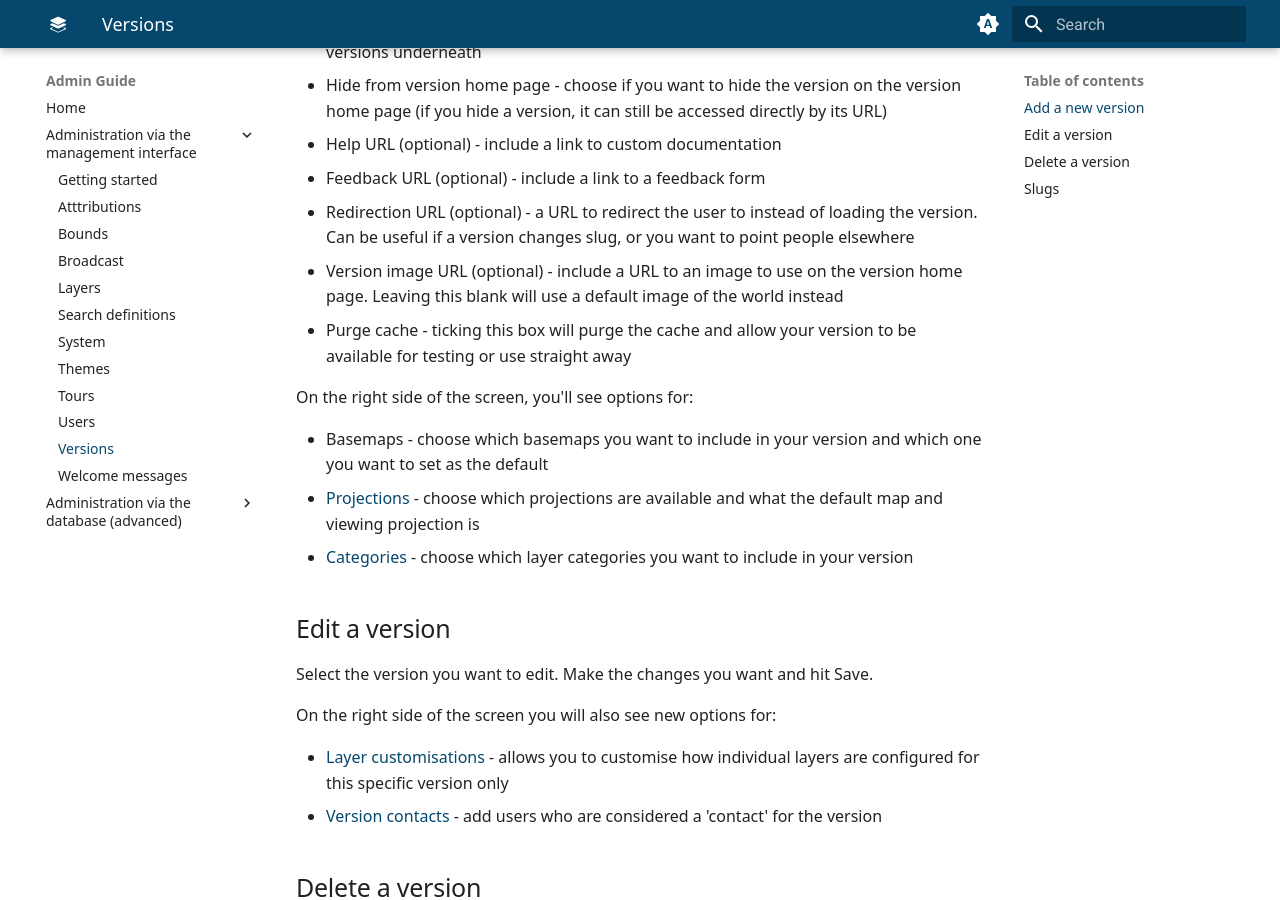
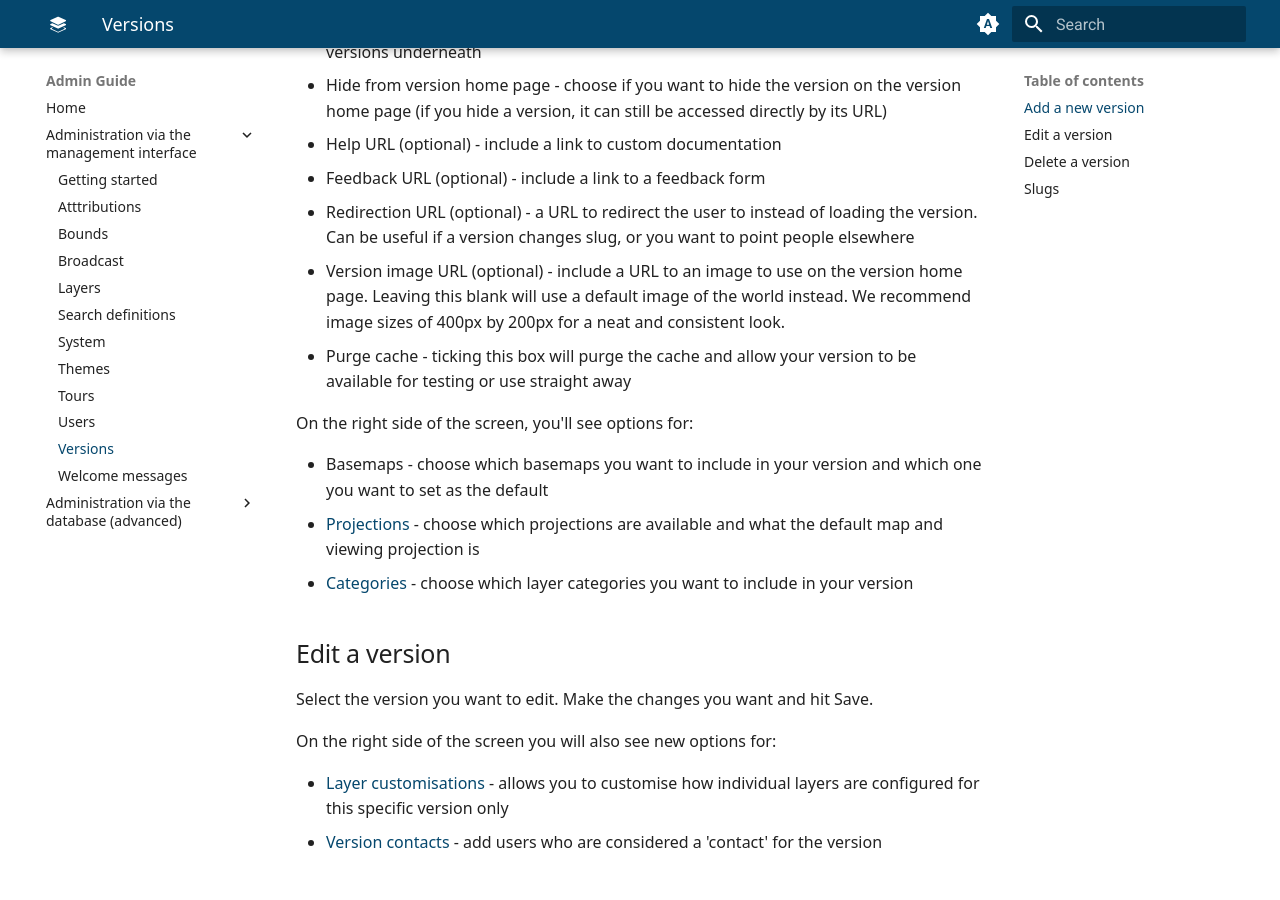
Before and after one commit to Dorset-Council-UK/GIFramework-Maps-Admin-Guide, an MkDocs documentation site: the page built from docs/gui/versions.md, in a window 1280 px wide and 900 px high, scrolled down 770 px. Built offline with MkDocs 1.6.1 and Material for MkDocs 9.7.7, drawn with Linux system fonts in a browser that asks for light colours.

Commit message:
Recommended image size added

```diff
--- a/docs/gui/versions.md
+++ b/docs/gui/versions.md
@@ -22,7 +22,7 @@ Select **Create new version** and fill in the details:
 - Help URL (optional) - include a link to custom documentation
 - Feedback URL (optional) - include a link to a feedback form
 - Redirection URL (optional) - a URL to redirect the user to instead of loading the version. Can be useful if a version changes slug, or you want to point people elsewhere
-- Version image URL (optional) - include a URL to an image to use on the version home page. Leaving this blank will use a default image of the world instead
+- Version image URL (optional) - include a URL to an image to use on the version home page. Leaving this blank will use a default image of the world instead. We recommend image sizes of 400px by 200px for a neat and consistent look.
 - Purge cache - ticking this box will purge the cache and allow your version to be available for testing or use straight away
 
 On the right side of the screen, you'll see options for:
```
Also changed, not shown: docs/db/versions.md (+1 -1 lines).
